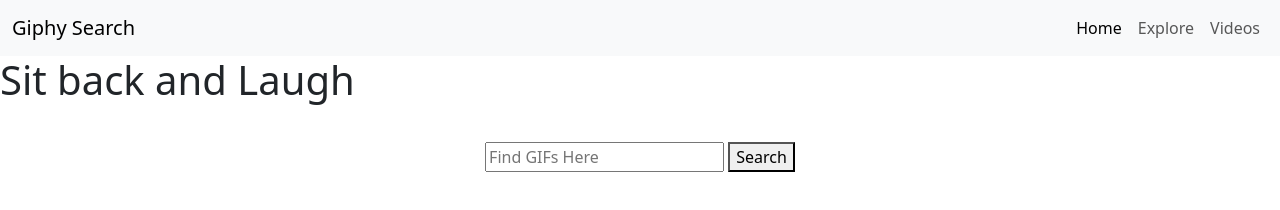
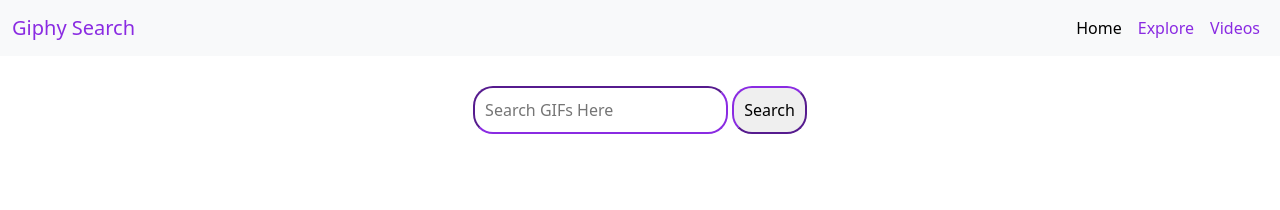
Before and after one commit to Isabelrosa97/Project2, a plain HTML site: page index.html in a window 1280 px wide. Drawn offline with nearby package versions, Linux system fonts and the light colour scheme.

Commit message:
changed nav and search bar colors

```diff
--- a/css/style.css
+++ b/css/style.css
@@ -1,11 +1,27 @@
-.navbar-nav{
+.navbar-nav, .nav-link {
     margin-left: auto;
+    color: blueviolet;
+}
+.navbar-brand{
+    color: blueviolet;
 }
 .search-container{
     text-align: center;
     padding: 30px;
 
 }
+#searchInput {
+    padding: 10px;
+    border-radius: 20px;
+    font-size: medium;
+    border-color: blueviolet;
+}
+#searchButton {
+    padding: 10px;
+    border-radius: 20px;
+    border-color: blueviolet;
+}
+
 #gifResults {
     display: flex;
     flex-wrap: wrap;
--- a/index.html
+++ b/index.html
@@ -31,10 +31,9 @@
     </div>
   </div>
 </nav>
-<h1> Sit back and Laugh </h1>
 <form id="searchBar">
     <div class="search-container">
-        <input type="text" id="searchInput" placeholder="Find GIFs Here"/>
+        <input type="text" id="searchInput" placeholder="Search GIFs Here"/>
         <button id="searchButton">Search</button>
     </div>
 </form>
--- a/main.js
+++ b/main.js
@@ -19,6 +19,7 @@ async function handleSearch(event){
     const query = input.value.trim();
 
     if (!query) {
+        results.innerHTML = "<p>Error. Try again</p>"
         return;
     }
     const gifs = await fetchGifs(query);
@@ -39,7 +40,7 @@ function displayResults(gifData) {
     results.innerHTML = "";
 
     if (gifData.length === 0) {
-        results.innerHTML = "<p>Unable to find GIF</p>"
+        results.innerHTML = "<p>Unable to display GIF</p>"
         return;
     }
     gifData.forEach(gif => {
```
